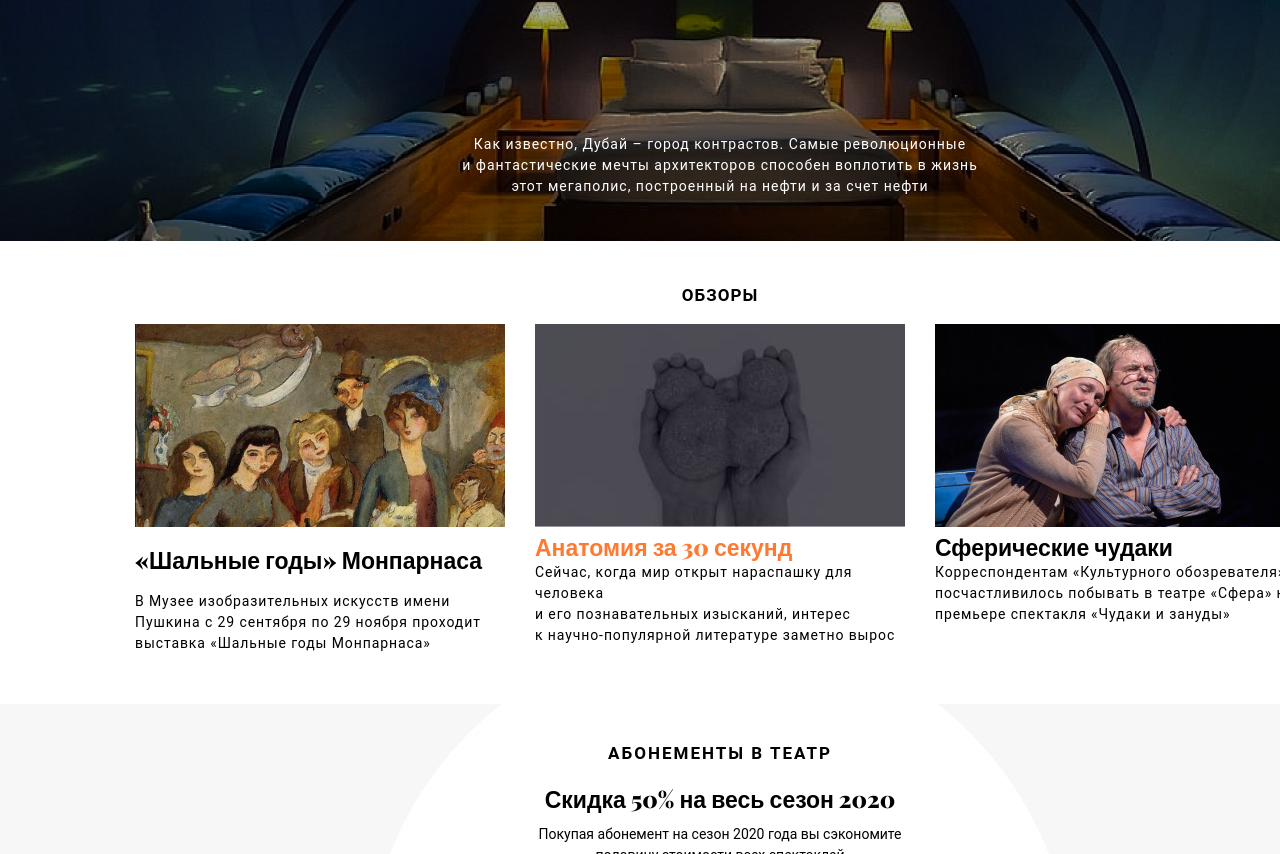
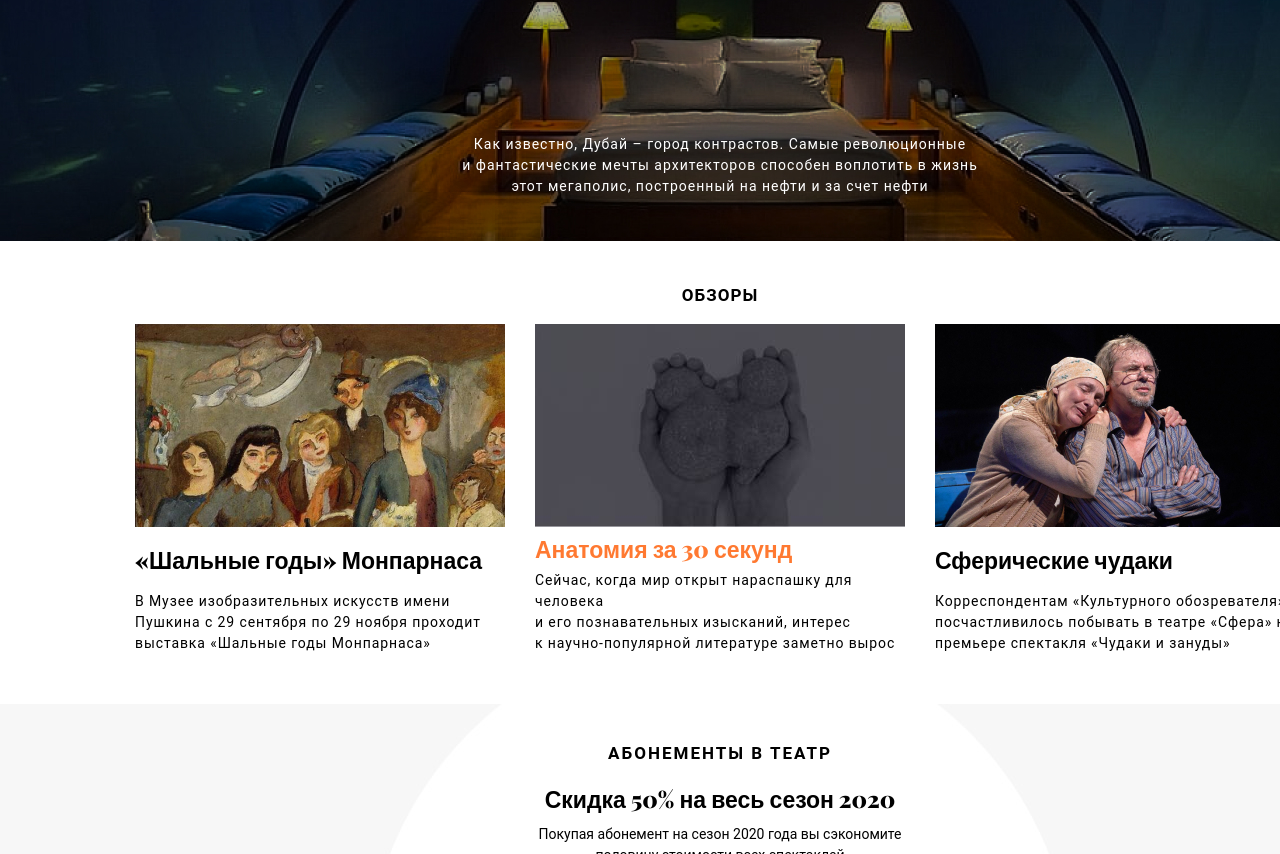
Before and after one commit to Fugro84/htmlmarathone, a plain HTML site: page index.html in a window 1280 px wide. Shown: the part 441-1295 px from the top of the page. Drawn offline with nearby package versions, Linux system fonts and the light colour scheme.

Commit message:
Change in index.html
Added 2 flex classes into articles

```diff
--- a/index.html
+++ b/index.html
@@ -54,7 +54,7 @@
                 «Шальные годы Монпарнаса»
               </p>
             </article>
-            <article class="reviews">
+            <article class="reviews flex">
               <img class="reviews__img active" src="files/anatomy.jpg" alt="">
               <h3 class="reviews__title "><a class="reviews__link active-link" href="#">Анатомия за 30 секунд</a></h3>
               <p class="reviews__text">
@@ -63,7 +63,7 @@
                 к научно‑популярной литературе заметно вырос
               </p>
             </article>
-            <article class="reviews">
+            <article class="reviews flex">
               <img class="reviews__img" src="files/spheroidal_freaks.jpg" alt="">
               <h3 class="reviews__title"><a class="reviews__link" href="#">Сферические чудаки</a></h3>
               <p class="reviews__text">
```
